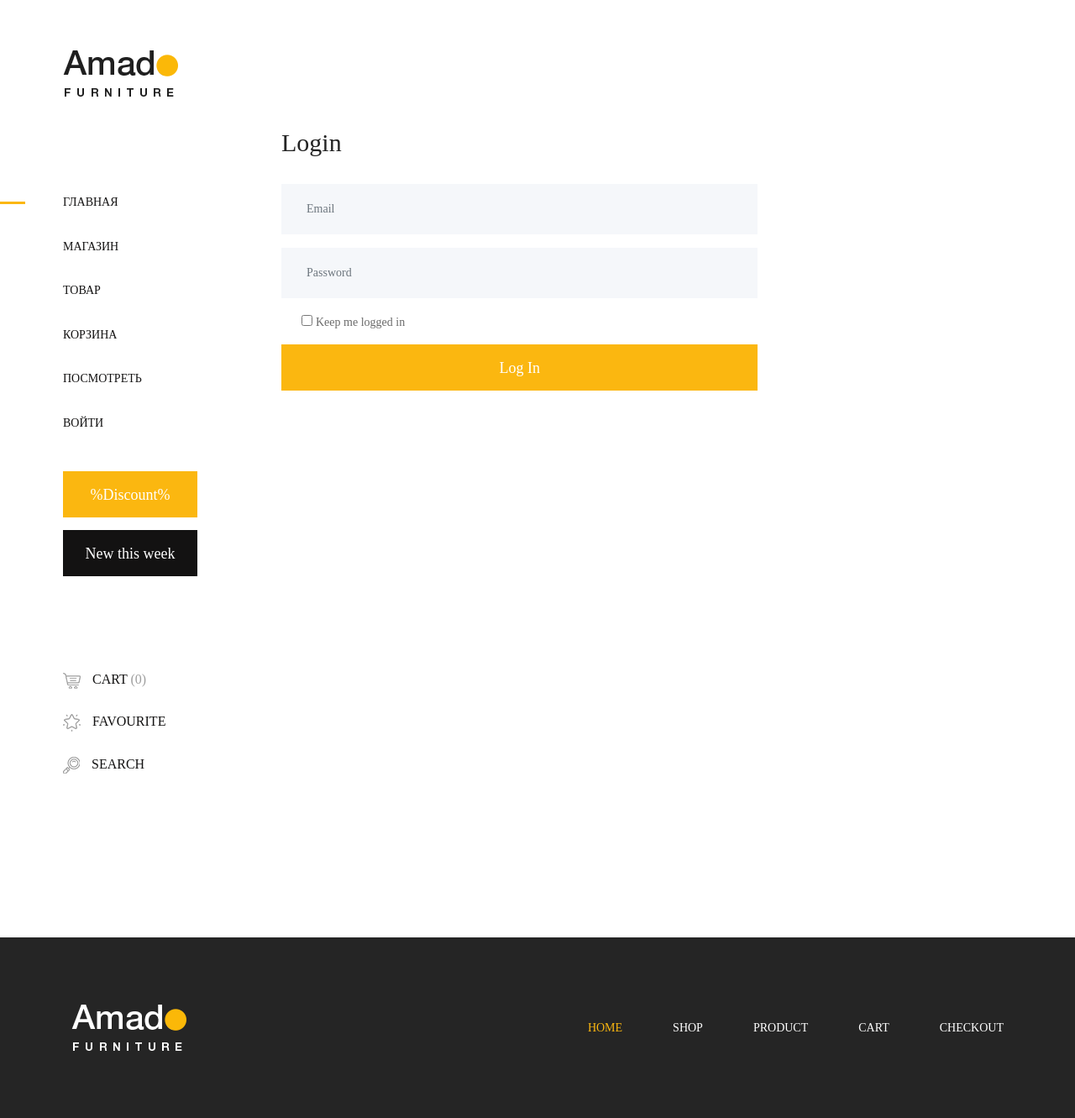
After one commit to Ahmad95Z/shop, a Flask app: template shops/templates/login.html in a window 1280 px wide. The commit adds this page. Shown: the whole page at 84% size. Run offline with Flask 2, Linux system fonts and the light colour scheme; the template is opened without the code that fills it, so the values that code supplies are empty; some libraries are stand-ins or nearby versions; some web fonts are replaced.

Commit message:
for commit

```diff
--- a/config.py
+++ b/config.py
@@ -6,5 +6,6 @@ from os.path import join, dirname, realpath
 
 
 class Config(object):
+    SECRET_KEY = 'qazwsxedc9'
     SQLALCHEMY_DATABASE_URI = 'sqlite:///shops.db'
     SQLALCHEMY_TRACK_MODIFICATIONS= False
--- a/shops/__init__.py
+++ b/shops/__init__.py
@@ -3,11 +3,13 @@ from flask_sqlalchemy import SQLAlchemy
 from flask_migrate import Migrate
 from config import Config
 from config import *
-
+from flask_login import LoginManager
 app= Flask(__name__)
 db= SQLAlchemy (app)
 app.config.from_object(Config)
 migrate= Migrate (app, db)
+login_manager=LoginManager(app)
+login_manager.login_view='login'
 
 
 from shops import routes, models
--- a/shops/templates/base.html
+++ b/shops/templates/base.html
@@ -71,10 +71,18 @@
                 <ul>
                     <li class="active"><a href="{{url_for('index')}}">Главная</a></li>
                     <li><a href="{{url_for('shop')}}">Магазин</a></li>
-                    <li><a href="{{url_for('product')}}">Товар</a></li>
+                    <li><a href="{{url_for('products', product_id=product.id)}}">Товар</a></li>
                     <li><a href="{{url_for('cart')}}">Корзина</a></li>
                     <li><a href="{{url_for('checkout')}}">Посмотреть</a></li>
+                    {% if current_user.isAdmin %}
                     <li><a href ="{{url_for('add_product')}}">Добавить товар</a></li>
+                    {% endif %}
+                    {% if current_user.is_authenticated %}
+                    <li><a href ="{{url_for('logout')}}">Выйти</a></li>
+                    {% else %}
+                    <li><a href ="{{url_for('login')}}">Войти</a></li>
+                    {% endif %}
+
                 </ul>
             </nav>
             <!-- Button Group -->
--- /dev/null
+++ b/shops/templates/login.html
@@ -0,0 +1,39 @@
+{% extends 'base.html' %}
+{% block content %}
+<div class="cart-table-area section-padding-100">
+    <div class="container-fluid">
+        <div class="row">
+            <div class="col-12 col-lg-8">
+                <div class="checkout_details_area mt-50 clearfix">
+
+                    <div class="cart-title">
+                        <h2>Login</h2>
+                    </div>
+                    <form action="#" method="post">
+                        <div class="row">
+                            <form class="row login_form" action="contact_process.php" method="POST" id="contactForm" novalidate="novalidate">
+                            <div class="col-12 mb-3">
+								<input type="email" class="form-control" id="email" name="email" placeholder="Email" onfocus="this.placeholder = ''" onblur="this.placeholder = 'Email'">
+                            </div>
+
+                            <div class="col-12 mb-3">
+								<input type="password" class="form-control" id="Password" name="password" placeholder="Password" onfocus="this.placeholder = ''" onblur="this.placeholder = 'Password'">
+                            </div>
+                            <div class="col-12">
+                                <div class="custom-control custom-checkbox d-block mb-2">
+                                    <div class="creat_account">
+                                        <input type="checkbox" id="f-option2" name="selector">
+                                        <label for="f-option2">Keep me logged in</label>
+								</div>
+							</div>
+								<button type="submit" value="submit"class="btn amado-btn w-100">Log In</button>
+							</div>
+                        </form>
+                    </div>
+                </div>
+            </div>
+        </div>
+    </div>
+</div>
+</div>
+{% endblock %}
```
Also changed, not shown: migrations/versions/dca9adcb5b37_.py (added, +36 -0 lines), shops/models.py (+17 -3 lines), shops/routes.py (+27 -7 lines), shops/templates/shop.html (+11 -26 lines), run.py (line endings or trailing spaces), shops/shops.db.
